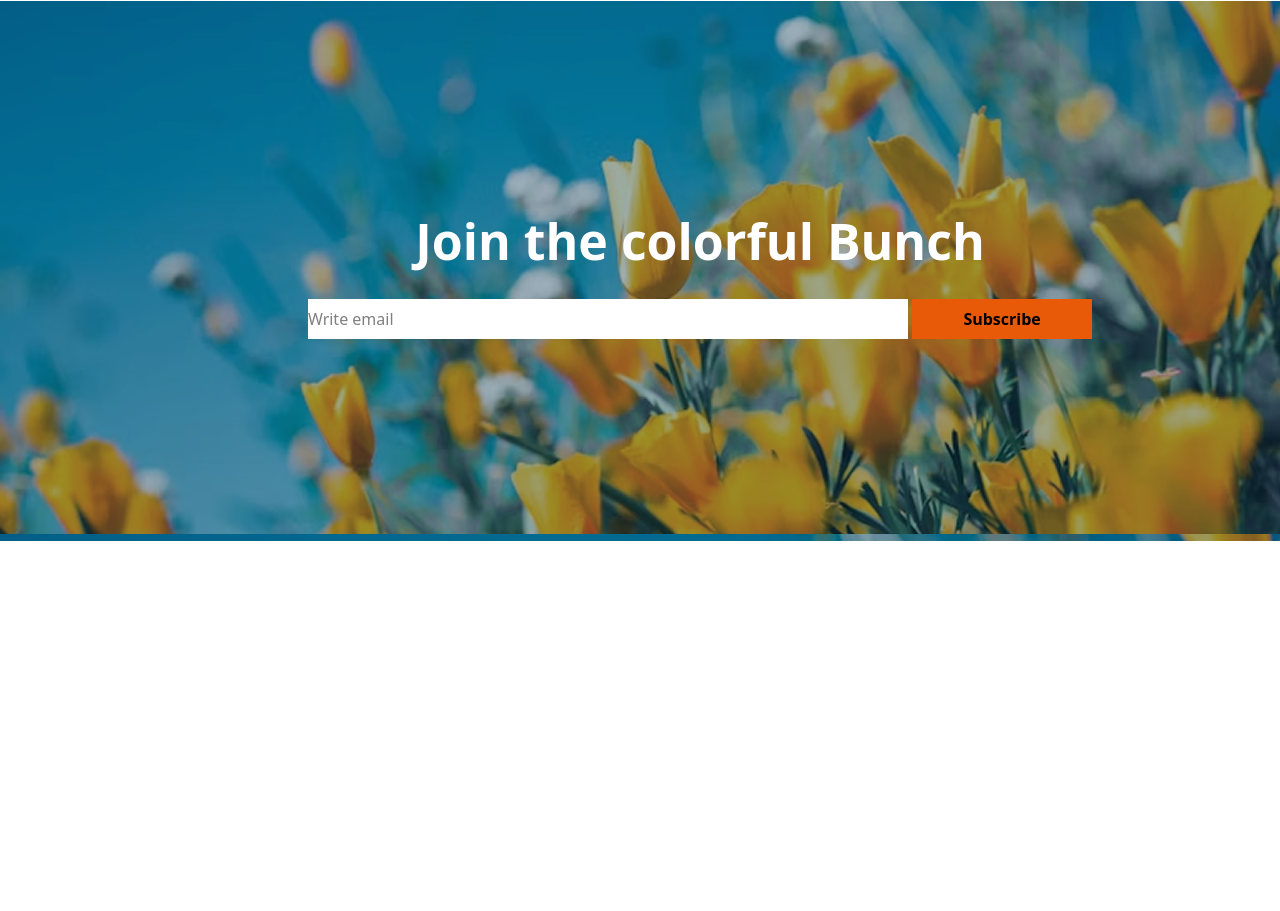
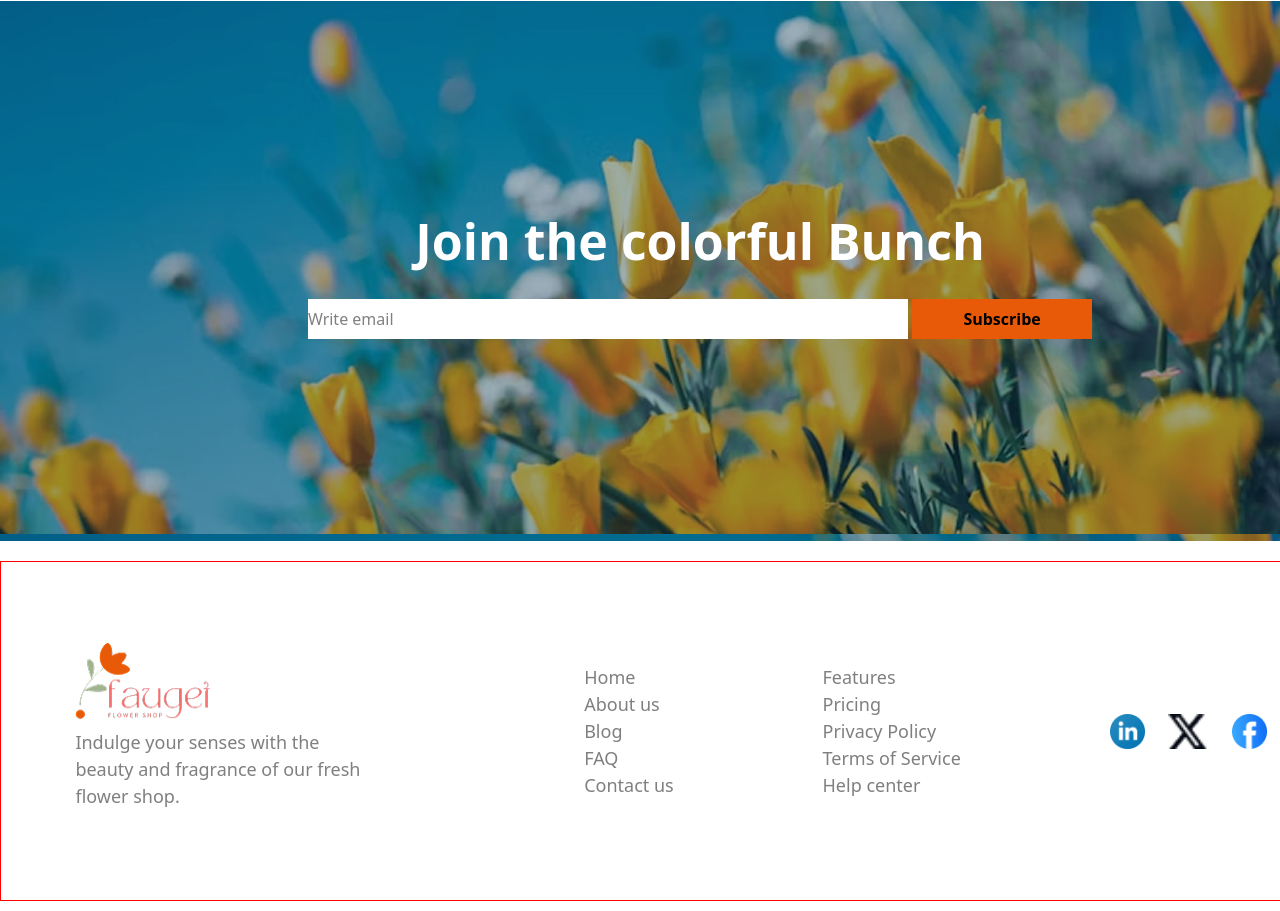
Before and after one commit to saifur-sagor/Assignment-2-repository, a plain HTML site: page index.html in a window 1280 px wide. Shown: the part 2259-3170 px from the top of the page. Before the commit the page ends 2820 px from the top, so only its background shows below. Drawn offline with nearby package versions, Linux system fonts and the light colour scheme.

Commit message:
form and footer done

```diff
--- a/index.html
+++ b/index.html
@@ -181,7 +181,7 @@
         </div>
       </section>
 
-      <!-- join-section -->
+      <!-- form-section -->
       <section>
         <div class="join-bounch">
           <h2>Join the colorful Bunch</h2>
@@ -191,6 +191,44 @@
           </div>
         </div>
       </section>
+      <!-- footer -->
+      <footer>
+        <div class="logo-left">
+          <img src="assets/logo.png" alt="" />
+          <p class="paragraph">
+            Indulge your senses with the <br />beauty and fragrance of our fresh
+            <br />
+            flower shop.
+          </p>
+        </div>
+        <!-- list-1 -->
+        <div>
+          <ul class="paragraph">
+            <li><a href=""></a>Home</li>
+            <li><a href=""></a>About us</li>
+            <li><a href=""></a>Blog</li>
+            <li><a href=""></a>FAQ</li>
+            <li><a href=""></a>Contact us</li>
+          </ul>
+        </div>
+        <!-- list-2 -->
+        <div>
+          <ul class="paragraph">
+            <li><a href=""></a>Features</li>
+            <li><a href=""></a>Pricing</li>
+            <li><a href=""></a>Privacy Policy</li>
+            <li><a href=""></a>Terms of Service</li>
+            <li><a href=""></a>Help center</li>
+          </ul>
+        </div>
+        <!-- logo-right -->
+        <div class="logo-right">
+          <img src="assets/icon-linkedin.png" alt="" />
+          <img src="assets/icon-twitter.png" alt="" />
+          <img src="assets/icon-facebook.png" alt="" />
+          <img src="assets/icon-youtube.png" alt="" />
+        </div>
+      </footer>
     </main>
   </body>
 </html>
--- a/style.css
+++ b/style.css
@@ -202,3 +202,30 @@ span {
   border: none;
   background-color: #e95a08;
 }
+
+/* footer-section*/
+footer {
+  width: 1400px;
+  height: 340px;
+  margin: 10px auto;
+  border: 1px solid red;
+  display: flex;
+  justify-content: space-around;
+  align-items: center;
+}
+.logo-left {
+  width: 360px;
+  height: 180px;
+}
+.logo-left img {
+  width: 135px;
+  height: 80px;
+  margin-bottom: 8px;
+}
+.logo-right {
+  width: 215px;
+  height: 35px;
+  display: flex;
+  justify-content: space-between;
+  gap: 10px;
+}
```
